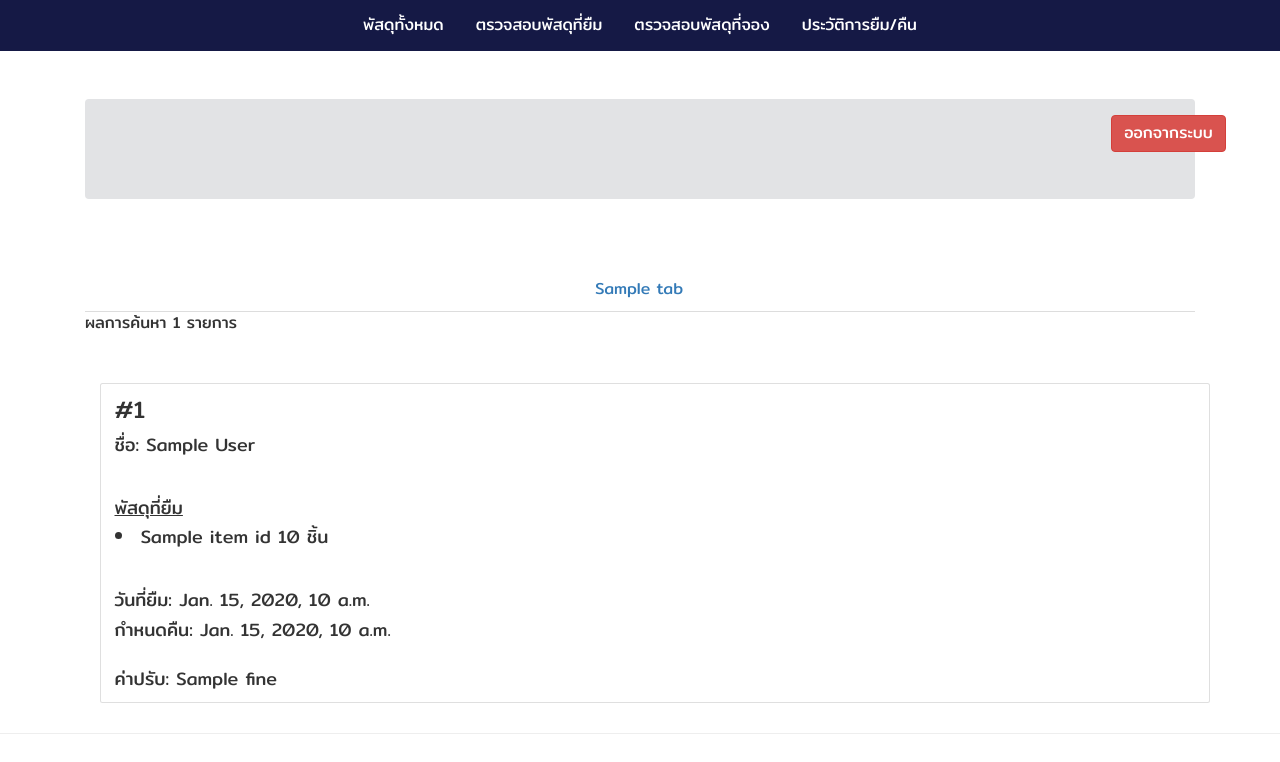
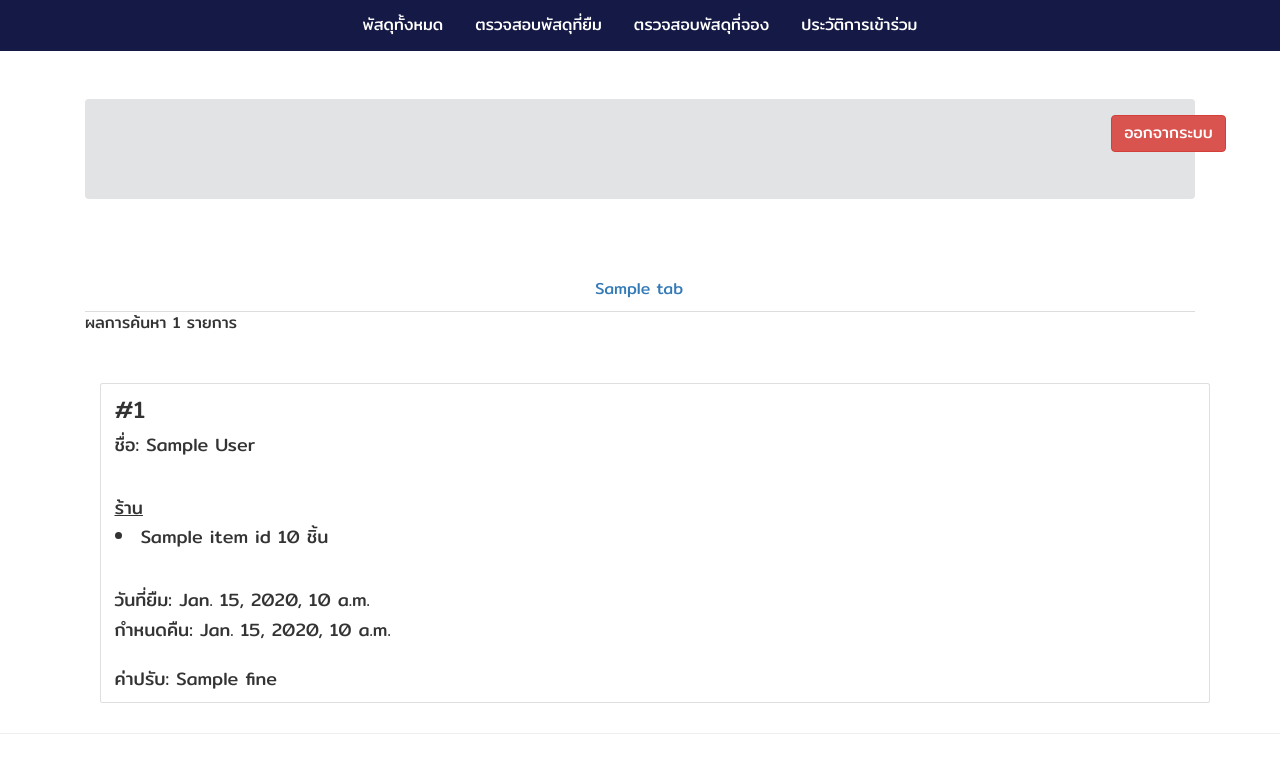
Before and after one commit to kanikns/KinDuaiDi, a Django app: template mysite/borrow/templates/borrow/history.html in a window 1280 px wide. Shown: the top 762 px of the page. Run offline with Django 3.2, Linux system fonts and the light colour scheme; the template is opened without the code that fills it: most values are stand-ins (such as "Sample title", 1, 10 or a date in 2020); some libraries are stand-ins or nearby versions.

Commit message:
change history html

```diff
--- a/mysite/borrow/templates/borrow/history.html
+++ b/mysite/borrow/templates/borrow/history.html
@@ -65,7 +65,7 @@
                                                 </h4>
                                                 <br />
                                                 {% endif %}
-                                                <h4><u>พัสดุที่ยืม</u></h4>
+                                                <h4><u>ร้าน</u></h4>
                                                 {% for brit in borrowitem_list %}
                                                 {% if brit.borrow_id.id == borrow.id %}
                                                 <h4 class="card-text">
--- a/mysite/templates/base/base.html
+++ b/mysite/templates/base/base.html
@@ -37,7 +37,7 @@
         <li class="main-li"><a href="{% url 'item' %}">พัสดุทั้งหมด</a></li>
         <li class="main-li"><a href="{% url 'cart' %}">ตรวจสอบพัสดุที่ยืม</a></li>
         <li class="main-li"><a href="{% url 'reserve_check' %}">ตรวจสอบพัสดุที่จอง</a></li>
-        <li class="main-li"><a href="{% url 'history' '02' %}">ประวัติการยืม/คืน</a></li>
+        <li class="main-li"><a href="{% url 'history' '02' %}">ประวัติการเข้าร่วม</a></li>
         {% if user.is_staff %}
         <li class="main-li"><a href="{% url 'admin_dashboard' '02' %}">Dashboard</a></li>
         {% endif %}
```
